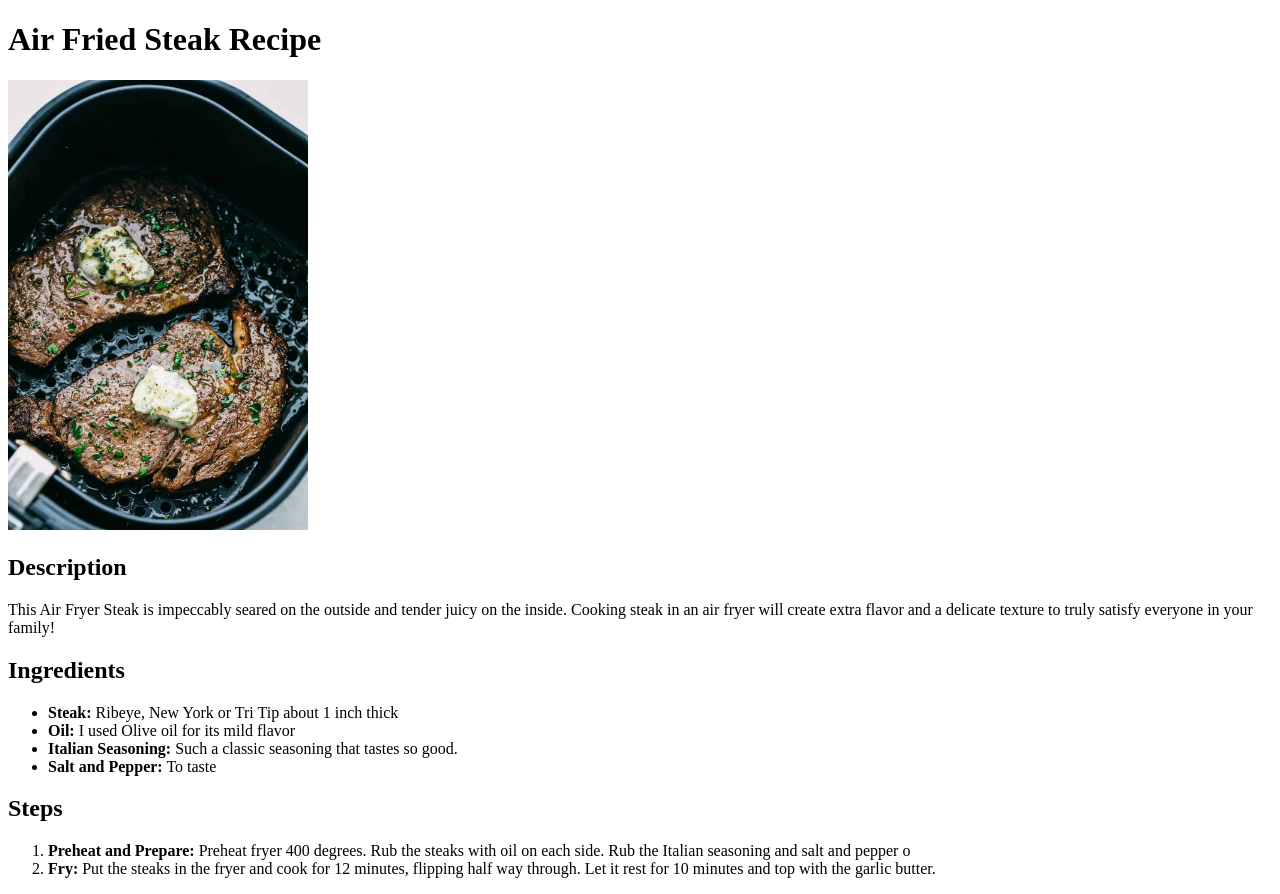
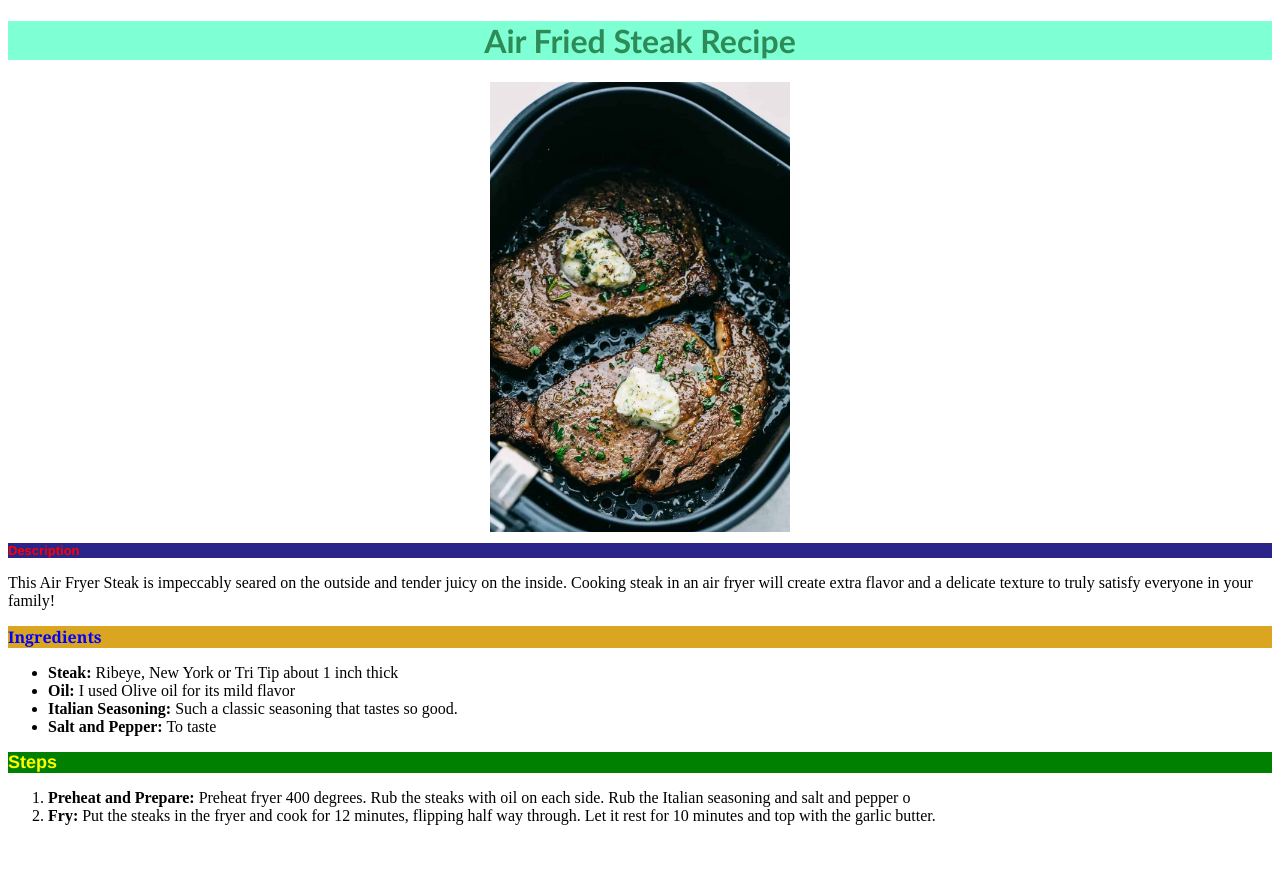
Before and after one commit to btabella/odin-recipes, a plain HTML site: page recipes/steak.html in a window 1280 px wide. After the commit the page ends 841 px from the top, so only its background shows below. Drawn offline with Linux system fonts and the light colour scheme.

Commit message:
Test css commands on several elements

```diff
--- a/recipes/style.css
+++ b/recipes/style.css
@@ -1,14 +1,54 @@
 .porkchops {
     height: auto;
     width: 300px;
+    display: block;
+    margin-left: auto;
+    margin-right: auto;
 }
 
 .steak {
     height: auto;
     width: 300px;
+    display: block;
+    margin-left: auto;
+    margin-right: auto;
 }
 
 .chicken {
     height: auto;
     width: 300px;
+    display: block;
+    margin-left: auto;
+    margin-right: auto;
+
 }
+
+.recipe-title {
+    text-align: center;
+    color: seagreen;
+    background-color: aquamarine;
+    font-family: 'Trebuchet MS', 'Lucida Sans Unicode', 'Lucida Grande', 'Lucida Sans', Arial, sans-serif;
+}
+
+.description {
+    color: red;
+    background-color: rgb(44, 37, 137);
+    font-size: small;
+    font-family: 'Franklin Gothic Medium', 'Arial Narrow', Arial, sans-serif;
+}
+
+
+.ingredients {
+    color: blue;
+    background-color: goldenrod;
+    font-size: medium;
+    font-family: Cambria, Cochin, Georgia, Times, 'Times New Roman', serif
+}
+
+
+.steps {
+    color: yellow;
+    background-color: green;
+    font-size: large;
+    font-family: 'Franklin Gothic Medium', 'Arial Narrow', Arial, sans-serif;
+}
```
